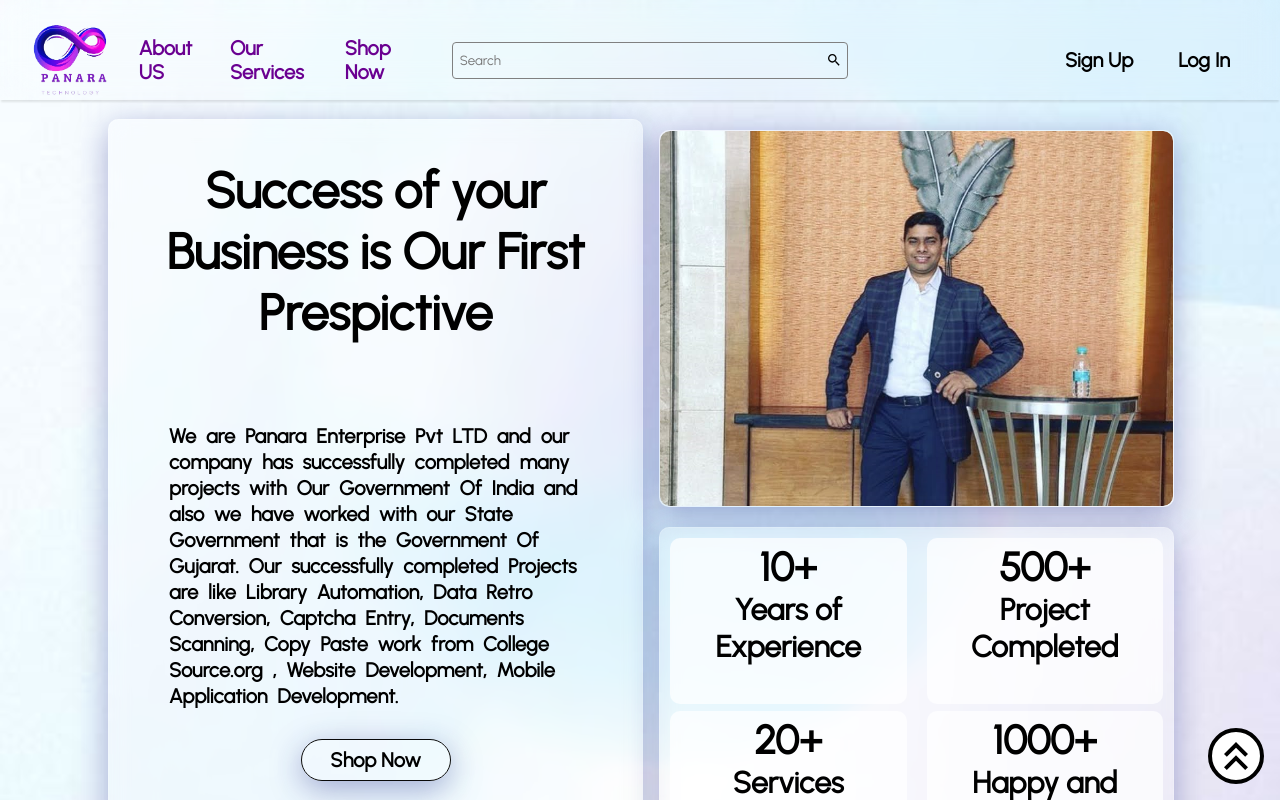
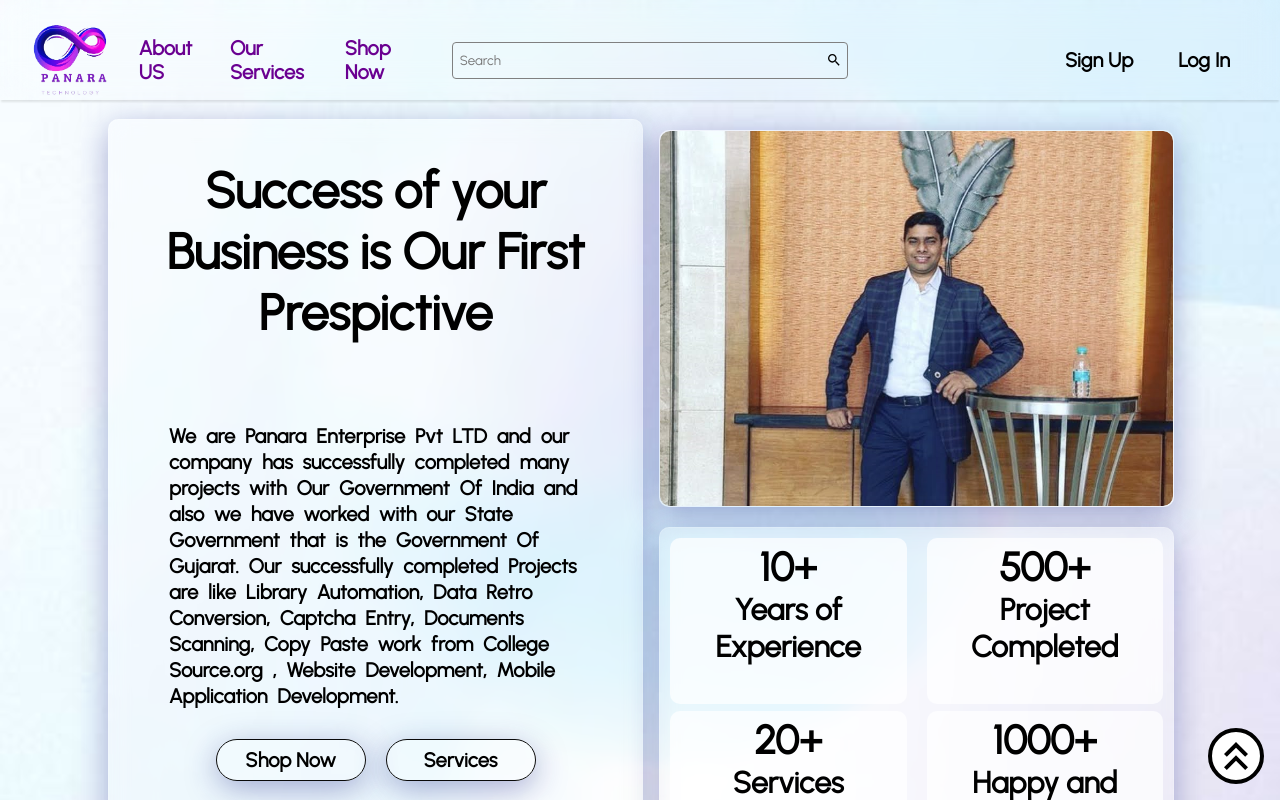
Before and after one commit to ErbITservices/panara-client, a React (Create React App) app: page / in a window 1280 px wide. Shown: the top 800 px of the page. Built offline with nearby package versions, Linux system fonts and the light colour scheme; a web font is replaced by a local one.

Commit message:
first commit

```diff
--- a/src/DummyData.js
+++ b/src/DummyData.js
@@ -125,7 +125,7 @@
   {
     id: 12,
     cat: "OTHER",
-    img: "https://png.pngtree.com/png-clipart/20190920/original/pngtree-technology-product-office-computer-png-image_4642139.jpg",
+    img: "https://assets.entrepreneur.com/content/3x2/2000/go-mobile-or-else.jpg",
     title: "Other",
   },
 ];
--- a/src/app.css
+++ b/src/app.css
@@ -172,7 +172,7 @@
     text-align: center;
     padding: 8px 20px;
     font-size: 20px;
-    margin: 30px 0px;
+    margin: 30px 10px;
     font-weight: 1000;
     border: 1px solid rgb(10, 10, 10);
       background: rgba( 255, 255, 255, 0.2 );
--- a/src/pages/aboutus.js
+++ b/src/pages/aboutus.js
@@ -29,6 +29,11 @@
             <Link to="/Home">
               <button type="button" className="btn">
                 Shop Now
+              </button>
+            </Link>
+            <Link to="/Services">
+              <button type="button" className="btn">
+                Services
               </button>
             </Link>
           </div>
@@ -93,7 +98,6 @@
             <li>
               <p>User friendly support</p>
             </li>
-
           </ul>
         </div>
         <Footer />
```
